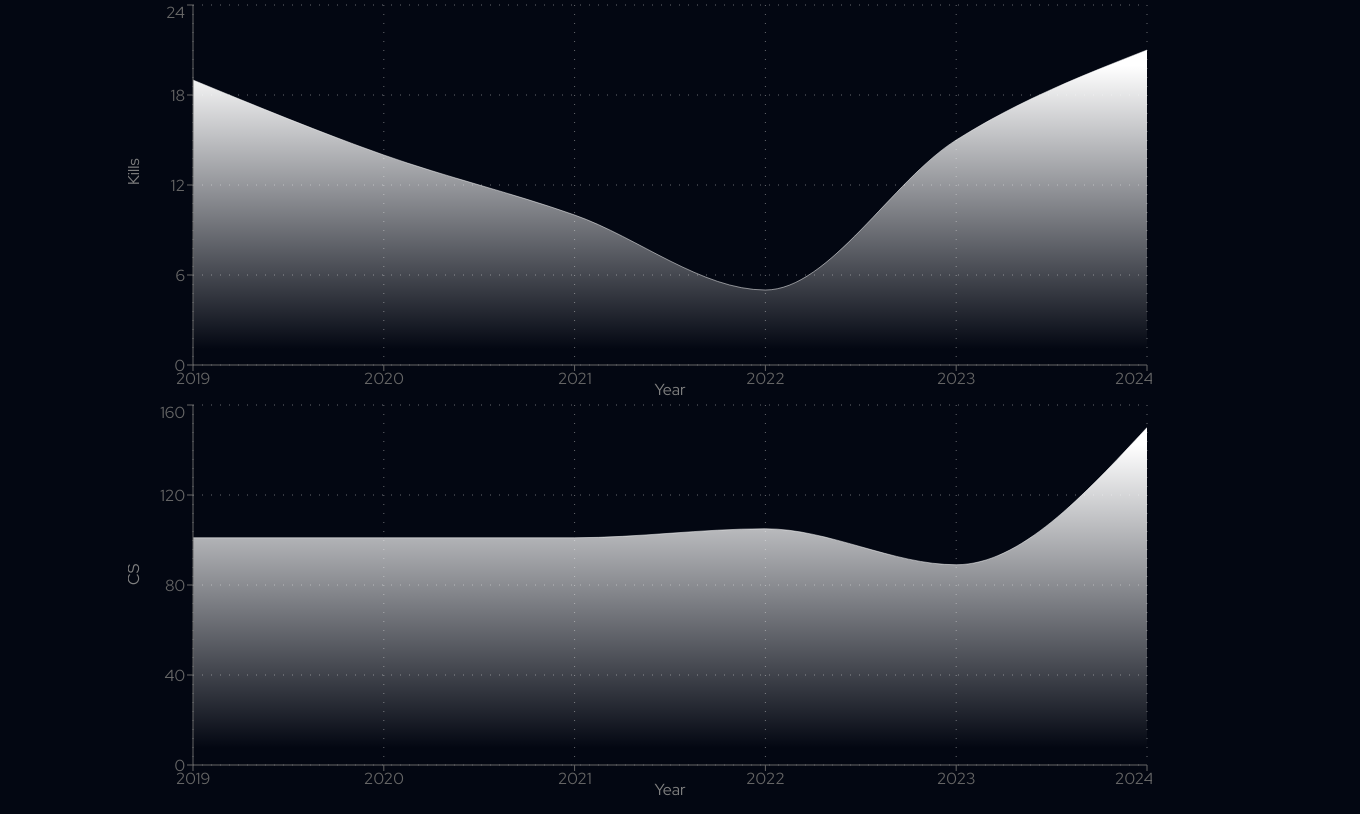
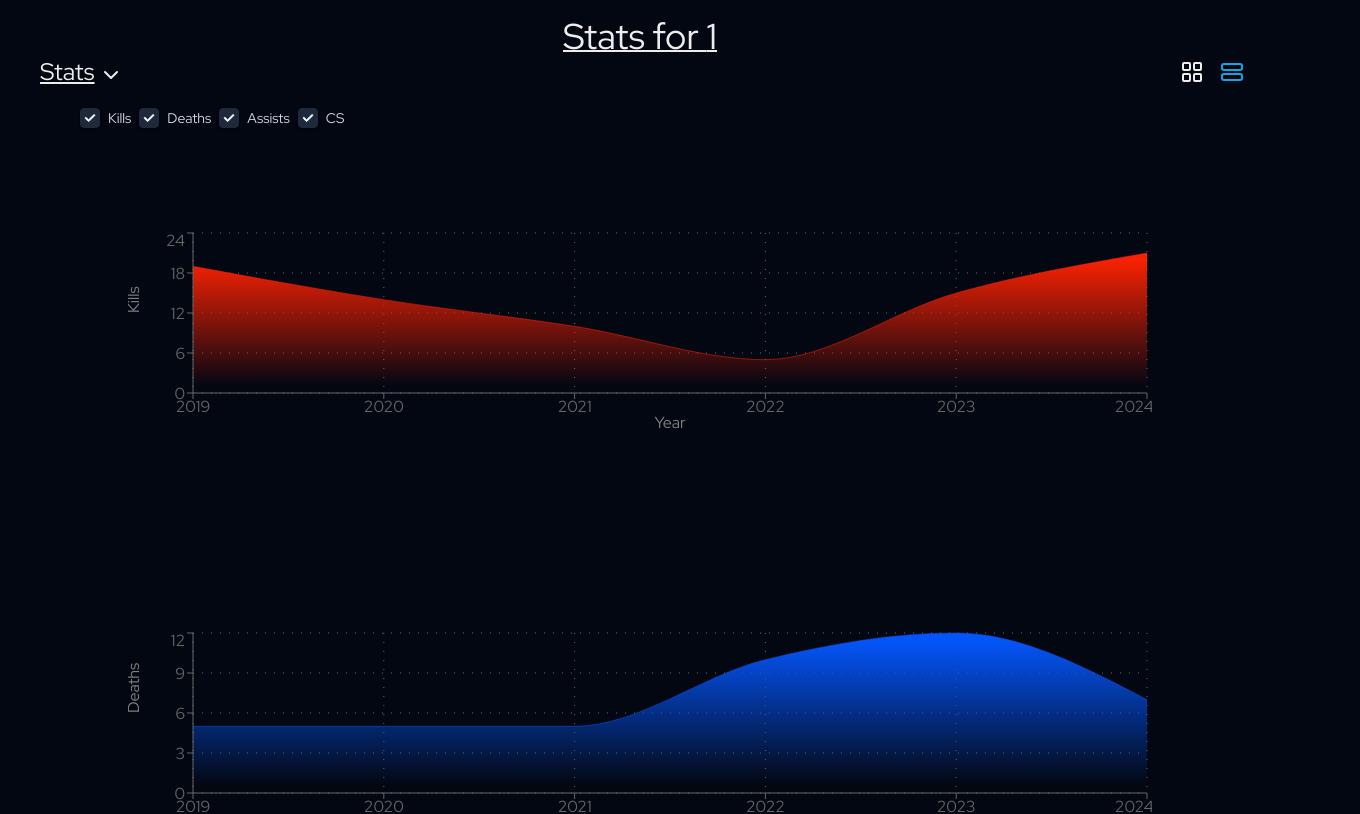
Before and after one commit to Mezwer/pro-data-vis, a Next.js app in the folder pro-data-vis/: page /player/1 in a window 1280 px wide. Shown: the top 814 px of the page, 1360 px wide, since content can reach past the window. Built offline with nearby package versions, Linux system fonts and the light colour scheme.

Commit message:
ui cleaned up, animations added

```diff
--- a/pro-data-vis/src/app/globals.css
+++ b/pro-data-vis/src/app/globals.css
@@ -18,4 +18,5 @@ body {
   color: var(--foreground);
   background: var(--background);
   font-family: "Red Hat Display", Helvetica, sans-serif;
+  overflow-x: hidden;
 }
--- a/pro-data-vis/src/app/player/[playername]/page.jsx
+++ b/pro-data-vis/src/app/player/[playername]/page.jsx
@@ -1,68 +1,90 @@
 "use client";
 import React from "react";
-import { useRouter } from "next/navigation";
 import LineGraph from "@/components/LineGraph/LineGraph";
+import StatToolbar from "@/components/StatToolbar/StatToolbar";
+import NamePlate from "@/components/NamePlate/NamePlate";
+import { useState } from "react";
+import { fields, colors } from "@/constants/fields";
 
 const dummyData = [
   {
-    kills: 19,
-    deaths: 5,
-    assists: 4,
-    cs: 101,
-    year: 2019
+    Kills: 19,
+    Deaths: 5,
+    Assists: 4,
+    CS: 101,
+    Year: 2019
   },
   {
-    kills: 14,
-    deaths: 5,
-    assists: 4,
-    cs: 101,
-    year: 2020
+    Kills: 14,
+    Deaths: 5,
+    Assists: 4,
+    CS: 101,
+    Year: 2020
   },
   {
-    kills: 10,
-    deaths: 5,
-    assists: 4,
-    cs: 101,
-    year: 2021
+    Kills: 10,
+    Deaths: 5,
+    Assists: 4,
+    CS: 101,
+    Year: 2021
   },
   {
-    kills: 5,
-    deaths: 10,
-    assists: 3,
-    cs: 105,
-    year: 2022
+    Kills: 5,
+    Deaths: 10,
+    Assists: 3,
+    CS: 105,
+    Year: 2022
   },
   {
-    kills: 15,
-    deaths: 12,
-    assists: 10,
-    cs: 89,
-    year: 2023
+    Kills: 15,
+    Deaths: 12,
+    Assists: 10,
+    CS: 89,
+    Year: 2023
   },
   {
-    kills: 21,
-    deaths: 7,
-    assists: 8,
-    cs: 150,
-    year: 2024
+    Kills: 21,
+    Deaths: 7,
+    Assists: 8,
+    CS: 150,
+    Year: 2024
   }
 ];
 
-const Player = () => {
+const Player = ({ params }) => {
+  const param = React.use(params);
+  const [show, setShow] = useState(fields.map(((field, index) => [field, index, true])));
+  const [layout, setLayout] = useState(0); // 0 = vertical, 1 = compact
+
+  const changeShow = (index) => {
+    const newShow = [...show];
+    newShow[index][2] = !newShow[index][2];
+
+    setShow(newShow);
+  };
+
+  const arrange = layout == 1 ? "grid grid-cols-3" : "";
   return (
-    <div className="h-screen flex items-center justify-center flex-col">
-      <LineGraph
-        color="#FFFFFF"
-        data={dummyData}
-        ydata="kills"
+    <>
+      <NamePlate name={param.playername}/>
+      <StatToolbar
+        state={{show: show, setShow: changeShow}}
+        layoutState={{layout: layout, setLayout: setLayout}}
       />
-
-      <LineGraph
-        color="#FFFFFF"
-        data={dummyData}
-        ydata="cs"
-      />
-    </div>
+      <div className={arrange}>
+        {show.map((item) =>
+          item[2] ? (
+          <div className="h-[50vh] flex items-center justify-center flex-col" key={item[0]}>
+            <LineGraph
+              color={colors[item[0]]}
+              data={dummyData}
+              ydata={item[0]}
+            />
+          </div>
+          ) : null
+        )}
+      </div>
+    </>
   );
 };
 
--- /dev/null
+++ b/pro-data-vis/src/components/Arrangement/Arrangement.jsx
@@ -0,0 +1,21 @@
+import React from "react";
+import { LayoutGrid, StretchHorizontal } from "lucide-react";
+
+const Arrangement = ({ layoutState }) => {
+  const { layout, setLayout } = layoutState;
+
+  return (
+    <div className="flex w-10 flex-row gap-4 mr-5 w-20">
+      <LayoutGrid
+        className={`hover:scale-125 transition-all active:scale-100 ${layout == 1 ? "text-sky-500" : ""}`}
+        onClick={() => setLayout(1)}
+      />
+      <StretchHorizontal
+        className={`hover:scale-125 transition-all active:scale-100 ${layout == 0 ? "text-sky-500" : ""}`}
+        onClick={() => setLayout(0)}
+      />
+    </div>
+  );
+};
+
+export default Arrangement;
--- /dev/null
+++ b/pro-data-vis/src/components/Checkbox/Checkbox.jsx
@@ -0,0 +1,22 @@
+import React from "react";
+
+
+const Checkbox = ({ label, state, setter, index }) => {
+
+  return (
+    <div className="inline-flex items-center">
+      <label className="flex items-center cursor-pointer relative">
+        <input type="checkbox" checked={state} onChange={(e) => setter(index)}className="peer h-5 w-5 cursor-pointer transition-all appearance-none rounded shadow hover:shadow-md border border-slate-300 checked:bg-slate-800 checked:border-slate-800" id="check"/>
+        <span className="absolute text-white opacity-0 peer-checked:opacity-100 top-1/2 left-1/2 transform -translate-x-1/2 -translate-y-1/2 pointer-events-none">
+          <svg xmlns="http://www.w3.org/2000/svg" className="h-3.5 w-3.5" viewBox="0 0 20 20" fill="currentColor" stroke="currentColor" strokeWidth="1">
+            <path fillRule="evenodd" d="M16.707 5.293a1 1 0 010 1.414l-8 8a1 1 0 01-1.414 0l-4-4a1 1 0 011.414-1.414L8 12.586l7.293-7.293a1 1 0 011.414 0z" clipRule="evenodd"></path>
+          </svg>
+        </span>
+      </label>
+      <label className="cursor-pointer ml-2 text-slate-300 text-sm">
+        {label}
+      </label>
+    </div>
+  );
+};
+export default Checkbox;
--- a/pro-data-vis/src/components/LineGraph/LineGraph.jsx
+++ b/pro-data-vis/src/components/LineGraph/LineGraph.jsx
@@ -2,22 +2,16 @@ import React from "react";
 import { Area, AreaChart, Tooltip, XAxis, YAxis, CartesianGrid, ResponsiveContainer, Label } from "recharts";
 import CustomTooltip from "../Tooltip/CustomTooltip.jsx";
 
-const specialStatNames = {
-  "cs": "CS",
-};
 
 const LineGraph = ({ color, data, ydata }) => {
-  let formatted;
-  if (ydata in specialStatNames)
-    formatted = specialStatNames[ydata];
-  else
-    formatted = ydata[0].toUpperCase() + ydata.slice(1);
+  // Create a unique ID for each gradient using the color value
+  const gradientId = `gradient-${color}`;
 
   return (
     <ResponsiveContainer height="50%" width="80%">
       <AreaChart data={data}>
         <defs>
-          <linearGradient id="color" x1="0" y1="0" x2="0" y2="1">
+          <linearGradient id={gradientId} x1="0" y1="0" x2="0" y2="1">
             <stop offset="5%" stopColor={color} stopOpacity={1} />
             <stop offset="95%" stopColor={color} stopOpacity={0} />
           </linearGradient>
@@ -30,16 +24,16 @@ const LineGraph = ({ color, data, ydata }) => {
           fillOpacity={1}
           strokeOpacity={0.5}
           stroke={color}
-          fill="url(#color)"
+          fill={`url(#${gradientId})`}
         />
 
-        <XAxis dataKey={"year"}>
-          <Label value={"Year"} offset={0} position="insideBottom"/>
+        <XAxis dataKey={"Year"}>
+          <Label value={"Year"} offset={-5} position="insideBottom"/>
         </XAxis>
         <YAxis>
-          <Label value={formatted} offset={0} position="insideLeft" angle={-90}/>
+          <Label value={ydata} offset={0} position="insideLeft" angle={-90}/>
         </YAxis>
-        <Tooltip content={<CustomTooltip data={formatted}/>}/>
+        <Tooltip content={<CustomTooltip data={ydata}/>}/>
       </AreaChart>
     </ResponsiveContainer>
   );
--- /dev/null
+++ b/pro-data-vis/src/components/NamePlate/NamePlate.jsx
@@ -0,0 +1,11 @@
+import React from "react";
+
+const NamePlate = ({ name }) => {
+  return (
+    <div className="text-4xl w-screen flex flex-row items-center justify-center mt-4">
+      <span className="underline decoration-2"> Stats for {name} </span>
+    </div>
+  );
+};
+
+export default NamePlate;
--- /dev/null
+++ b/pro-data-vis/src/components/StatToolbar/StatToolbar.jsx
@@ -0,0 +1,41 @@
+import React from "react";
+import Checkbox from "../Checkbox/Checkbox";
+import Arrangement from "../Arrangement/Arrangement";
+import { ChevronDown } from "lucide-react";
+import { useState } from "react";
+
+const StatToolbar = ({ state, layoutState }) => {
+  const { show, setShow } = state;
+  const [collapse, setCollapse] = useState(false);
+
+  return (
+    <>
+      <div className="flex justify-between flex-row items-center">
+        <span className="text-2xl ml-10 underline flex flex-row items-center justify-center gap-1">
+          Stats
+          <ChevronDown
+            className={`relative -bottom-[3px] hover:scale-125 active:scale-100 transition-all ${collapse ? "rotate-180" : ""}`}
+            onClick={() => {setCollapse(!collapse)}}
+          />
+        </span>
+        <Arrangement layoutState={layoutState}/>
+      </div>
+
+      <div
+        className={`w-full mt-5 ml-20 flex gap-x-2 transition-all duration-500 ${collapse ? "absolute -translate-y-4 opacity-0 pointer-events-none" : ""}`}
+      >
+        {show.map((field) => (
+          <Checkbox
+            label={field[0]}
+            key={field[0]}
+            state={field[2]}
+            setter={setShow}
+            index={field[1]}
+          />
+        ))}
+      </div>
+    </>
+  );
+};
+
+export default StatToolbar;
--- /dev/null
+++ b/pro-data-vis/src/constants/fields.js
@@ -0,0 +1,14 @@
+
+export const fields = [
+  "Kills",
+  "Deaths",
+  "Assists",
+  "CS",
+];
+
+export const colors = {
+  Kills: "#f92103",
+  Deaths: "#0455f9",
+  Assists: "#3bf904",
+  CS: "#ffffff",
+}
```
